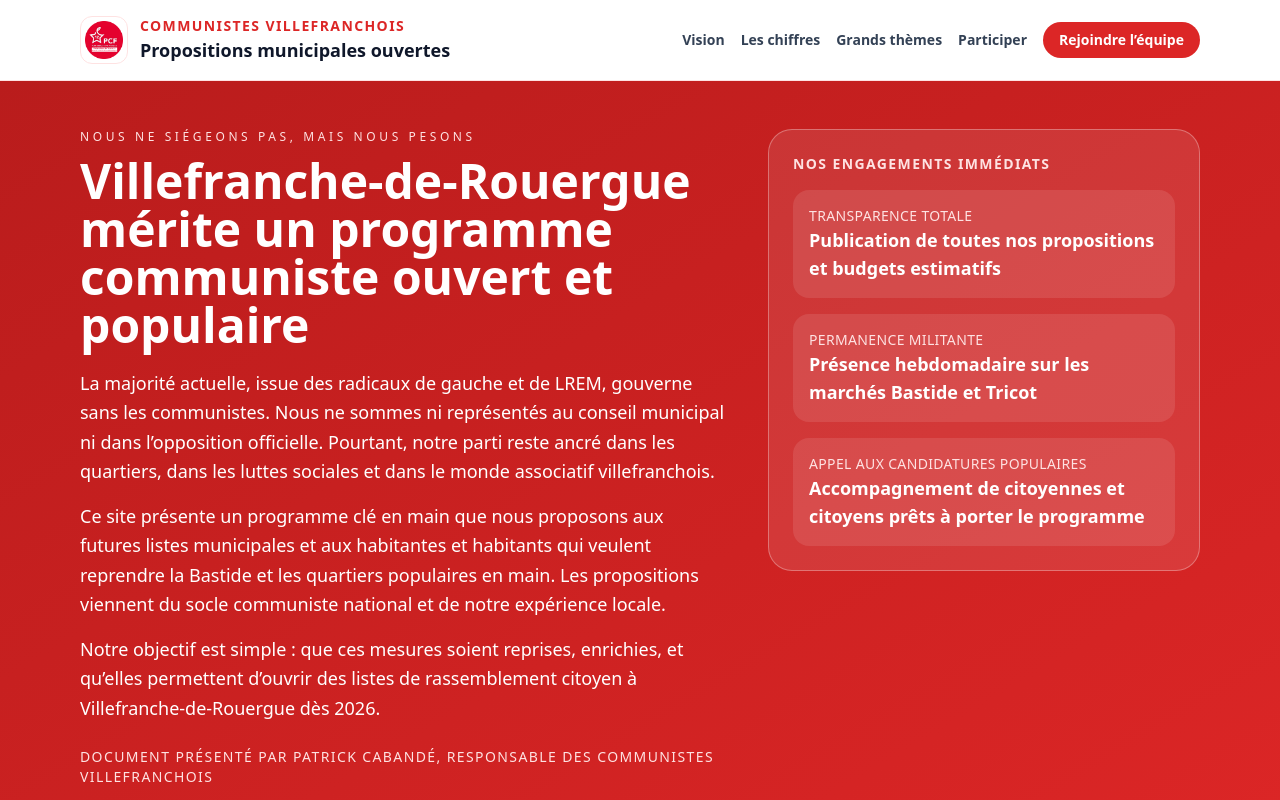
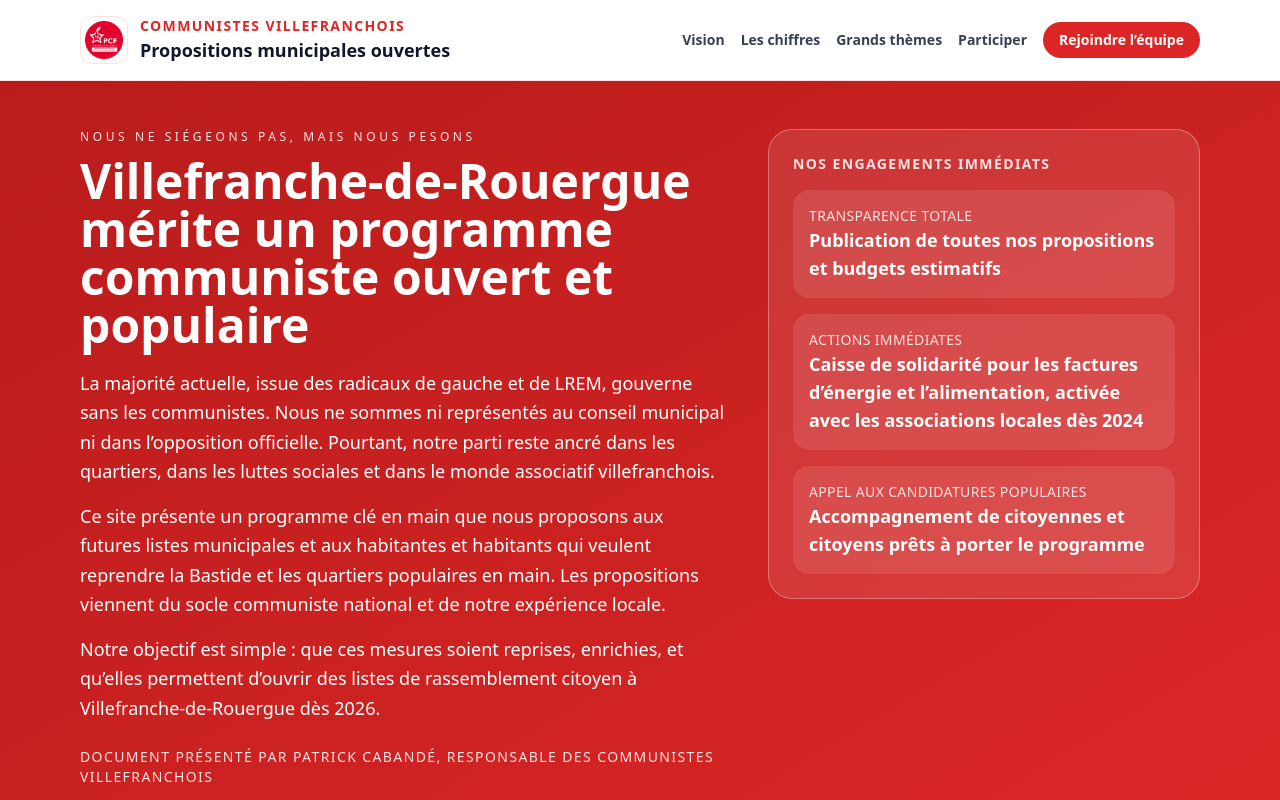
Before and after one commit to quentin12200/pcfvdr, a React (Vite) app: page / in a window 1280 px wide. Shown: the top 800 px of the page. Built offline with nearby package versions, Linux system fonts and the light colour scheme; the HTML template or start-up script is replaced by a standard one.

Commit message:
Remplace la permanence militante par une mesure immédiate

```diff
--- a/src/content.js
+++ b/src/content.js
@@ -8,7 +8,10 @@ export const INTRO = {
   ],
   commitments: [
     { title: "Transparence totale", detail: "Publication de toutes nos propositions et budgets estimatifs" },
-    { title: "Permanence militante", detail: "Présence hebdomadaire sur les marchés Bastide et Tricot" },
+    {
+      title: "Actions immédiates",
+      detail: "Caisse de solidarité pour les factures d’énergie et l’alimentation, activée avec les associations locales dès 2024",
+    },
     { title: "Appel aux candidatures populaires", detail: "Accompagnement de citoyennes et citoyens prêts à porter le programme" }
   ],
   signature: "Document présenté par Patrick Cabandé, responsable des communistes villefranchois"
```
